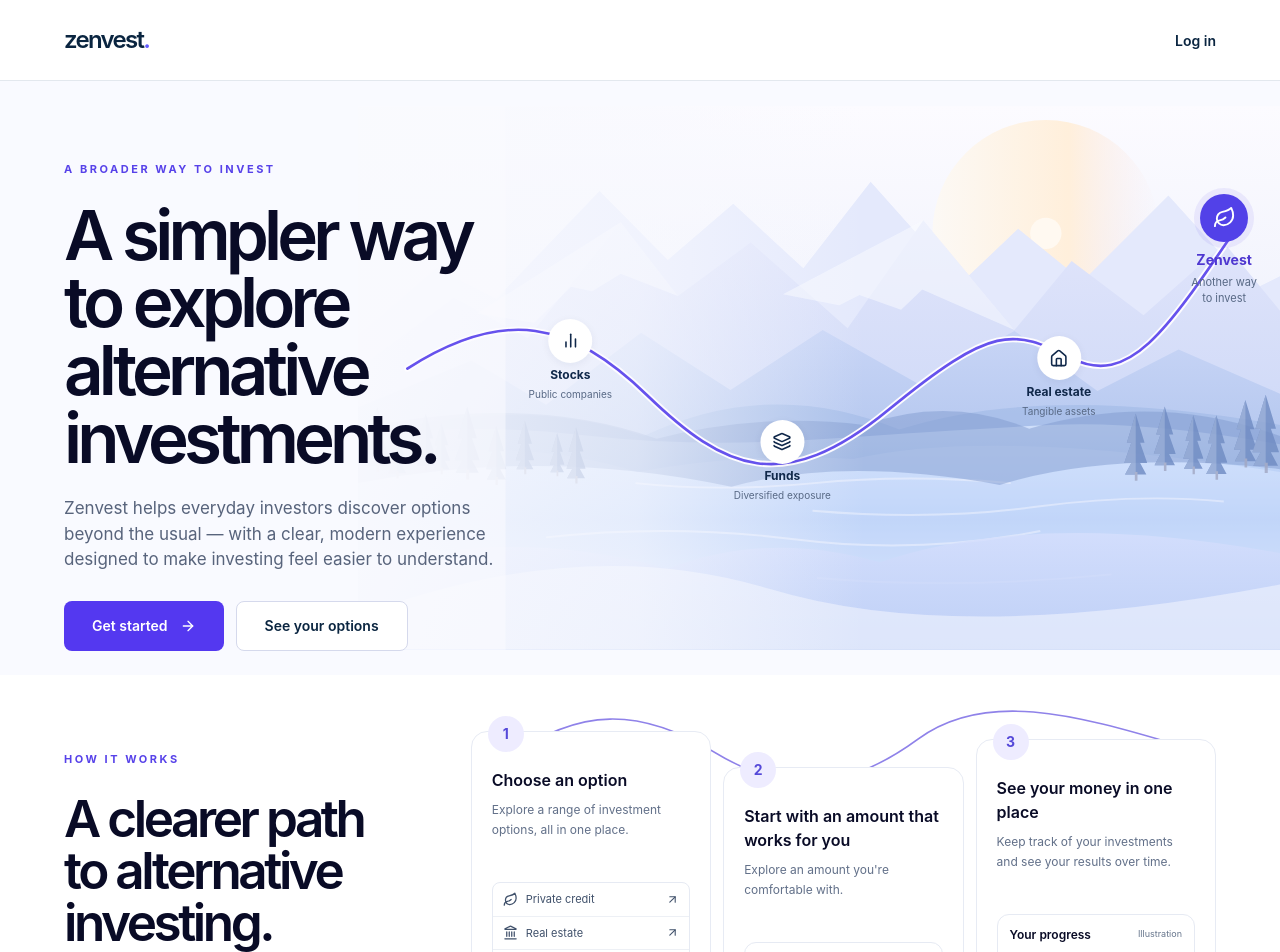
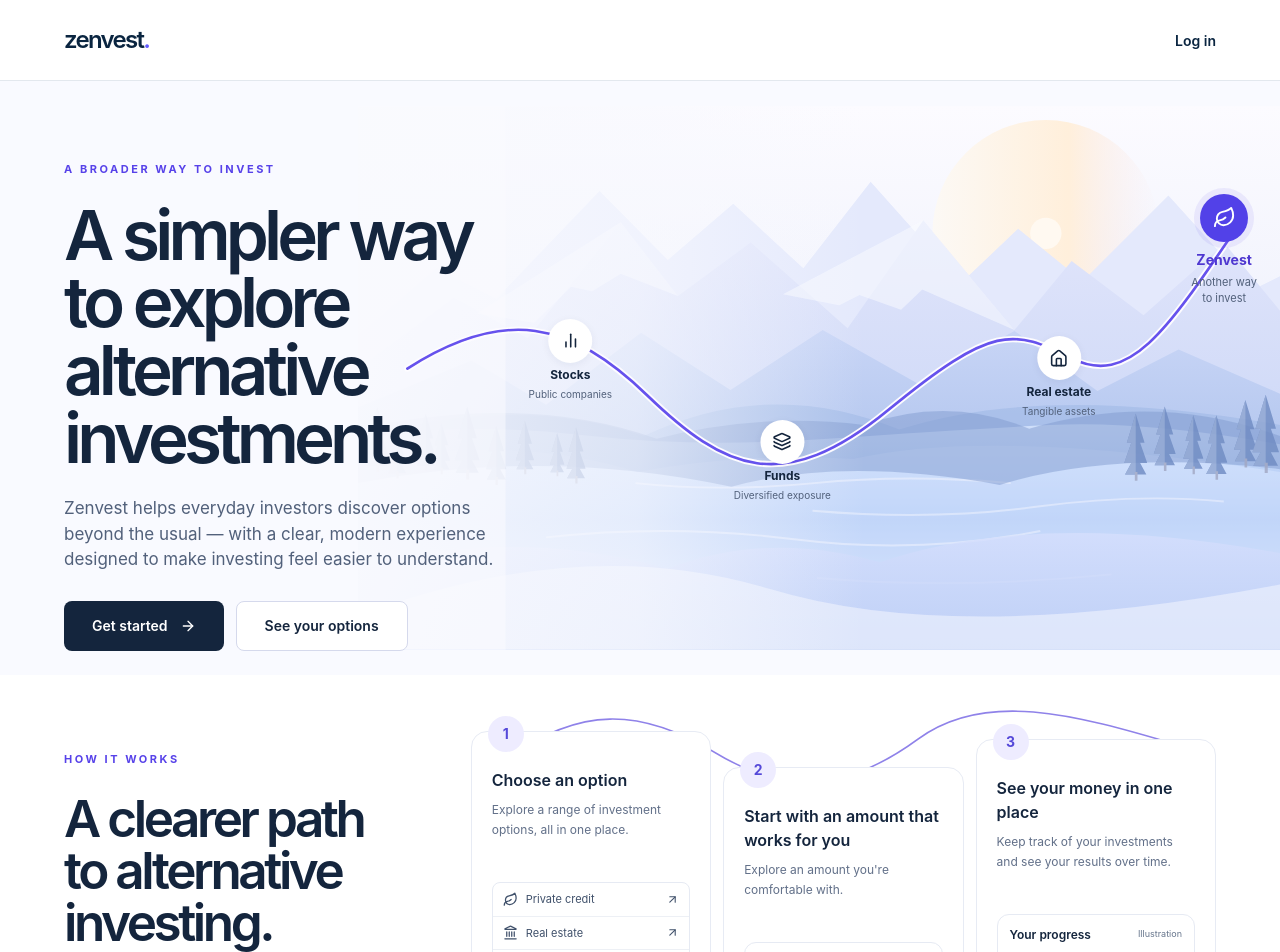
Before and after one commit to en0ma/zenvest, a Next.js app: page / in a window 1280 px wide. Shown: the top 952 px of the page. Built offline with nearby package versions, Linux system fonts and the light colour scheme; no server answers.

Commit message:
Align homepage navy and CTAs with auth-page #14253D palette

```diff
--- a/src/app/page.tsx
+++ b/src/app/page.tsx
@@ -7,22 +7,22 @@ function InvestmentTrail(){
  return <div className="pointer-events-none relative h-[370px] w-full select-none overflow-hidden sm:h-[480px] lg:absolute lg:inset-y-0 lg:right-0 lg:h-full lg:w-[72%]" role="img" aria-label="A curved violet trail across mountains and a lake connects Stocks, Funds, Real estate and ends at Zenvest">
   <div className="absolute inset-0 bg-[url('/home-investment-landscape.svg')] bg-cover bg-[center_48%] lg:bg-[length:100%_100%]" />
   <svg className="absolute inset-0 size-full" viewBox="0 0 840 570" preserveAspectRatio="none" aria-hidden="true"><path d="M45 276 C134 216 194 231 264 302 S387 399 483 316 S597 238 650 266 S737 240 802 139" fill="none" stroke="#FDFCFF" strokeWidth="6" strokeLinecap="round"/><path d="M45 276 C134 216 194 231 264 302 S387 399 483 316 S597 238 650 266 S737 240 802 139" fill="none" stroke="#6652ED" strokeWidth="2.5" strokeLinecap="round"/></svg>
-  <div className="absolute left-[23%] top-[40%] flex -translate-x-1/2 flex-col items-center gap-1 text-center"><div className="flex size-11 items-center justify-center rounded-full bg-white text-[#10284A] shadow-[0_2px_8px_rgba(20,37,64,.06)]"><ChartNoAxesColumn size={19}/></div><b className="text-xs text-[#10284A]">Stocks</b><span className="text-[10px] text-[#586985]">Public companies</span></div>
-  <div className="absolute left-[46%] top-[57%] flex -translate-x-1/2 flex-col items-center gap-1 text-center"><div className="flex size-11 items-center justify-center rounded-full bg-white text-[#10284A] shadow-[0_2px_8px_rgba(20,37,64,.06)]"><Layers3 size={19}/></div><b className="text-xs text-[#10284A]">Funds</b><span className="text-[10px] text-[#586985]">Diversified exposure</span></div>
-  <div className="absolute left-[76%] top-[43%] flex -translate-x-1/2 flex-col items-center gap-1 text-center"><div className="flex size-11 items-center justify-center rounded-full bg-white text-[#10284A] shadow-[0_2px_8px_rgba(20,37,64,.06)]"><House size={19}/></div><b className="text-xs text-[#10284A]">Real estate</b><span className="text-[10px] text-[#586985]">Tangible assets</span></div>
-  <div className="absolute right-[2.5%] top-[19%] flex flex-col items-center gap-1 text-center"><div className="flex size-12 items-center justify-center rounded-full bg-[#5241E8] text-white shadow-[0_0_0_6px_rgba(111,93,235,.10)]"><Leaf size={23}/></div><b className="mt-1 text-sm text-[#4E37D0]">Zenvest</b><span className="max-w-24 text-[11px] leading-4 text-[#586985]">Another way<br/>to invest</span></div>
+  <div className="absolute left-[23%] top-[40%] flex -translate-x-1/2 flex-col items-center gap-1 text-center"><div className="flex size-11 items-center justify-center rounded-full bg-white text-[#14253D] shadow-[0_2px_8px_rgba(20,37,64,.06)]"><ChartNoAxesColumn size={19}/></div><b className="text-xs text-[#14253D]">Stocks</b><span className="text-[10px] text-[#52617B]">Public companies</span></div>
+  <div className="absolute left-[46%] top-[57%] flex -translate-x-1/2 flex-col items-center gap-1 text-center"><div className="flex size-11 items-center justify-center rounded-full bg-white text-[#14253D] shadow-[0_2px_8px_rgba(20,37,64,.06)]"><Layers3 size={19}/></div><b className="text-xs text-[#14253D]">Funds</b><span className="text-[10px] text-[#52617B]">Diversified exposure</span></div>
+  <div className="absolute left-[76%] top-[43%] flex -translate-x-1/2 flex-col items-center gap-1 text-center"><div className="flex size-11 items-center justify-center rounded-full bg-white text-[#14253D] shadow-[0_2px_8px_rgba(20,37,64,.06)]"><House size={19}/></div><b className="text-xs text-[#14253D]">Real estate</b><span className="text-[10px] text-[#52617B]">Tangible assets</span></div>
+  <div className="absolute right-[2.5%] top-[19%] flex flex-col items-center gap-1 text-center"><div className="flex size-12 items-center justify-center rounded-full bg-[#5241E8] text-white shadow-[0_0_0_6px_rgba(111,93,235,.10)]"><Leaf size={23}/></div><b className="mt-1 text-sm text-[#4E37D0]">Zenvest</b><span className="max-w-24 text-[11px] leading-4 text-[#52617B]">Another way<br/>to invest</span></div>
  </div>
 }
 
 export default function Home(){
- return <><MarketingHeader/><main className="bg-white text-[#090B26]">
+ return <><MarketingHeader/><main className="bg-white text-[#14253D]">
   <section id="opportunity" className="relative isolate overflow-hidden bg-[#F9FAFF]">
    <div className="relative mx-auto max-w-[1440px] lg:min-h-[594px]">
     <div className="relative z-10 px-6 pt-14 sm:px-10 md:px-16 lg:w-[45%] lg:pt-20">
      <p className="text-[11px] font-bold uppercase tracking-[.23em] text-[#5742E9]">A broader way to invest</p>
      <h1 className="mt-6 max-w-[485px] text-[clamp(3.35rem,5.4vw,5.55rem)] font-semibold leading-[.98] tracking-[-.07em]">A simpler way to explore alternative investments.</h1>
-     <p className="mt-6 max-w-[465px] text-[17px] leading-[1.5] text-[#58647C]">Zenvest helps everyday investors discover options beyond the usual — with a clear, modern experience designed to make investing feel easier to understand.</p>
-     <div className="mt-7 flex flex-wrap gap-3"><Link href="/register" className="inline-flex items-center justify-center gap-3 rounded-lg bg-[#5438F0] px-7 py-3.5 text-sm font-semibold text-white transition-colors hover:bg-[#442BCE]">Get started <ArrowRight size={16}/></Link><Link href="#how-it-works" className="inline-flex items-center justify-center rounded-lg border border-[#D5D9EC] bg-white px-7 py-3.5 text-sm font-semibold text-[#0A2540] hover:border-[#8277DC]">See your options</Link></div>
+     <p className="mt-6 max-w-[465px] text-[17px] leading-[1.5] text-[#52617B]">Zenvest helps everyday investors discover options beyond the usual — with a clear, modern experience designed to make investing feel easier to understand.</p>
+     <div className="mt-7 flex flex-wrap gap-3"><Link href="/register" className="inline-flex items-center justify-center gap-3 rounded-lg bg-[#14253D] px-7 py-3.5 text-sm font-semibold text-white transition-colors hover:bg-[#223A59]">Get started <ArrowRight size={16}/></Link><Link href="#how-it-works" className="inline-flex items-center justify-center rounded-lg border border-[#D5D9EC] bg-white px-7 py-3.5 text-sm font-semibold text-[#14253D] hover:border-[#8277DC]">See your options</Link></div>
     </div>
     <div className="lg:hidden"><InvestmentTrail/></div>
     <div className="hidden lg:block"><InvestmentTrail/></div>
@@ -30,7 +30,7 @@ export default function Home(){
   </section>
   <section id="how-it-works" className="scroll-mt-24 bg-white px-6 pb-20 pt-14 sm:px-10 md:px-16 md:pb-24">
    <div className="mx-auto grid max-w-[1320px] gap-12 lg:grid-cols-[.32fr_.68fr] lg:gap-14">
-    <div className="lg:pt-5"><p className="text-[11px] font-bold uppercase tracking-[.23em] text-[#5742E9]">How it works</p><h2 className="mt-6 text-[clamp(2.6rem,4vw,4.2rem)] font-semibold leading-[1.02] tracking-[-.067em]">A clearer path to alternative investing.</h2><p className="mt-6 max-w-[415px] text-base leading-[1.6] text-[#5C6982]">Zenvest makes it easy to explore new investment opportunities, with a straightforward experience built for people who want more choice and a simpler way to put their money to work.</p><Link href="/docs" className="mt-7 inline-flex items-center gap-2 text-sm font-semibold text-[#5438F0] hover:underline">Learn more about Zenvest <ArrowRight size={16}/></Link></div>
+    <div className="lg:pt-5"><p className="text-[11px] font-bold uppercase tracking-[.23em] text-[#5742E9]">How it works</p><h2 className="mt-6 text-[clamp(2.6rem,4vw,4.2rem)] font-semibold leading-[1.02] tracking-[-.067em]">A clearer path to alternative investing.</h2><p className="mt-6 max-w-[415px] text-base leading-[1.6] text-[#52617B]">Zenvest makes it easy to explore new investment opportunities, with a straightforward experience built for people who want more choice and a simpler way to put their money to work.</p><Link href="/docs" className="mt-7 inline-flex items-center gap-2 text-sm font-semibold text-[#14253D] hover:underline">Learn more about Zenvest <ArrowRight size={16}/></Link></div>
     <HomeInvestmentDemo/>
    </div>
    <p className="mx-auto mt-10 max-w-[1320px] border-t border-[#EDF0F7] pt-5 text-xs leading-5 text-[#6D7A90]">Illustrative experience only. This chart does not show actual or forecast investment returns. Investments carry risk, including loss of capital.</p>
```
